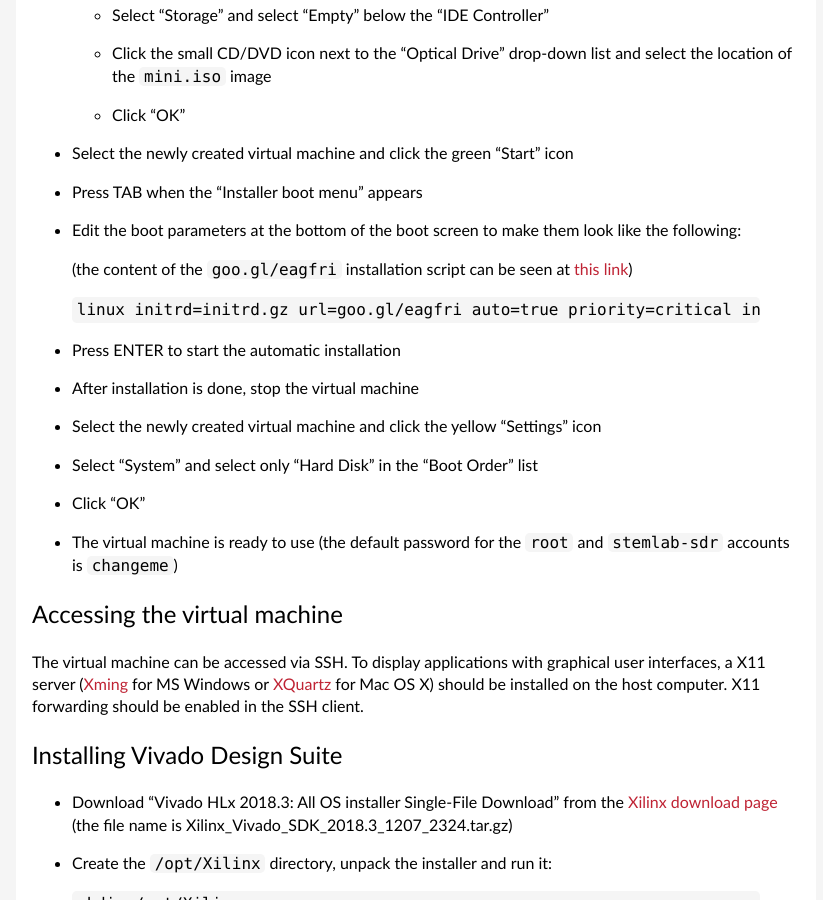
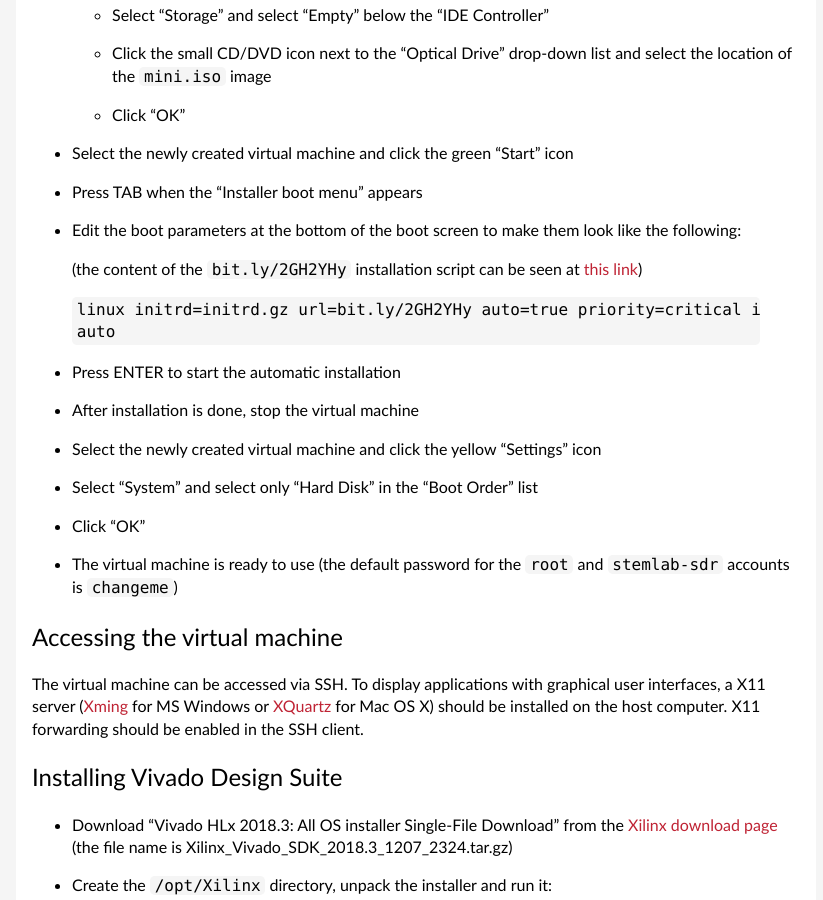
Before and after one commit to pavel-demin/stemlab-sdr-notes, a Jekyll site: the page built from development-machine.md, in a window 1280 px wide and 900 px high, scrolled down 1021 px. Shown: the whole window, without its empty margins (224-1047 px from the left). Built offline with Jekyll 4.4.1, drawn with Linux system fonts in a browser that asks for light colours.

Commit message:
replace goo.gl with bit.ly in development-machine.md

```diff
--- a/development-machine.md
+++ b/development-machine.md
@@ -61,10 +61,13 @@
 
 - Edit the boot parameters at the bottom of the boot screen to make them look like the following:
 
-  (the content of the `goo.gl/eagfri` installation script can be seen at [this link](https://github.com/pavel-demin/stemlab-sdr-notes/blob/gh-pages/etc/debian.seed))
+  (the content of the `bit.ly/2GH2YHy` installation script can be seen at [this
+link](https://github.com/pavel-demin/red-pitaya-notes/blob/gh-pages/etc/debian.s
+eed))
 
 {% highlight bash %}
-linux initrd=initrd.gz url=goo.gl/eagfri auto=true priority=critical interface=auto
+linux initrd=initrd.gz url=bit.ly/2GH2YHy auto=true priority=critical interface=
+auto
 {% endhighlight %}
 
 - Press ENTER to start the automatic installation
```
